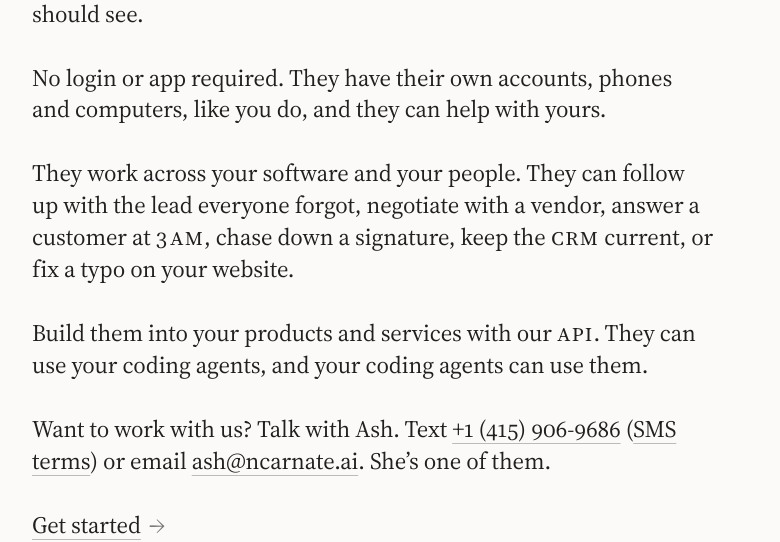
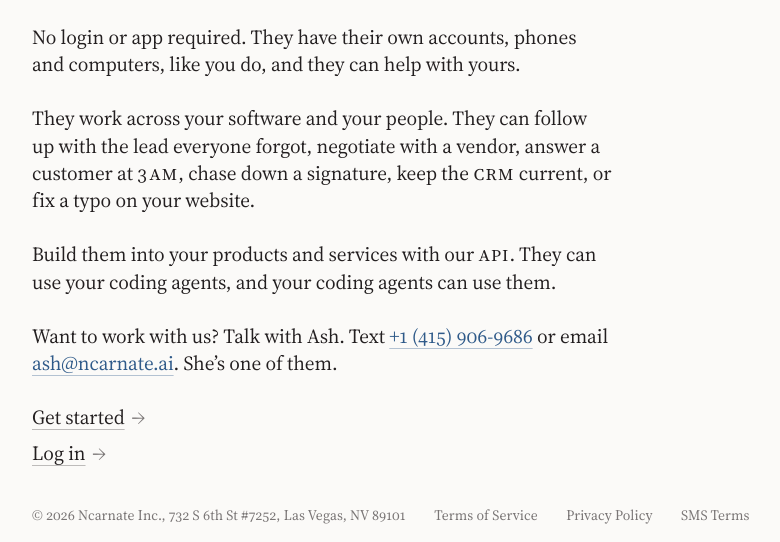
Before and after one commit to ncarnate/ncarnate_ai, a plain HTML site: page index.html in a window 1280 px wide. Shown: the part 258-800 px from the top of the page, without its empty margins (32-812 px from the left). Drawn offline with Linux system fonts and the light colour scheme.

Commit message:
footer on the first screen for 10DLC review, Ash's number and email in ink blue
- body is border-box, so its padding no longer pushes the footer below the first screen
- spacing and type ease on short windows, so a laptop shows the page through the footer
- Ash's number and email in a muted ink blue, the only links that take colour
- the SMS terms link beside the number moves to the footer alone
- footer reads © 2026, then Terms of Service, Privacy Policy, SMS Terms

```diff
--- a/index.html
+++ b/index.html
@@ -33,6 +33,9 @@
       --ink: #231f20; /* the black the mark was drawn in */
       --quiet: color-mix(in oklab, var(--ink) 56%, var(--paper));
       --rule: color-mix(in oklab, var(--ink) 26%, var(--paper));
+      /* An ink blue, oklch(46% 0.09 252): the colour of a fountain-pen line, not a browser
+         default. Dark enough to sit with the type at 6.8:1, so it marks rather than shouts. */
+      --reach: #2f5a89;
       --weight: 400;
       --settle: cubic-bezier(0.2, 0.8, 0.2, 1);
       --margin: clamp(1.5rem, 5vw, 5rem);
@@ -44,6 +47,7 @@
       :root {
         --paper: #131211;
         --ink: #e9e6e1;
+        --reach: #9cbde0; /* the same hue lifted to oklch(78% 0.065 250), so it reads as one colour */
         /* Light type on a dark ground reads heavier than the same weight on paper. Taking
            weight back keeps the page the same colour in both schemes. */
         --weight: 360;
@@ -59,19 +63,26 @@
 
     body {
       margin: 0;
+      /* Border-box, or the padding adds to the 100svh and the footer always starts below the
+         first screen, even on a window tall enough for the whole page. */
+      box-sizing: border-box;
       min-height: 100svh;
       display: grid;
       grid-template-rows: auto 1fr auto;
-      /* Above and below the mark: the page margin, but never less than the space between
-         paragraphs. On a phone the 24px margin would crowd the mark against the text. */
-      --space: max(var(--margin), 2.5em);
+      /* Above and below the mark, and under the footer: the page margin, eased on a short
+         window, but never less than the space between paragraphs. On a phone the 24px margin
+         would crowd the mark against the text. */
+      --space: max(min(var(--margin), 7svh), 2.5em);
       padding: var(--space) var(--margin);
       padding-left: max(var(--margin), env(safe-area-inset-left));
       padding-right: max(var(--margin), env(safe-area-inset-right));
-      padding-bottom: max(var(--margin), env(safe-area-inset-bottom));
+      padding-bottom: max(var(--space), env(safe-area-inset-bottom));
       font-family: "Source Serif", Georgia, serif;
       font-weight: var(--weight);
-      font-size: clamp(1.1875rem, 0.95rem + 0.65vw, 1.6875rem);
+      /* Sized by the window's width, and also by its height, so on a laptop the whole page,
+         footer included, fits the first screen and a 10DLC reviewer sees the company and its
+         legal pages without scrolling. A phone keeps its floor and scrolls. */
+      font-size: clamp(1.1875rem, min(0.95rem + 0.65vw, 3svh - 0.25rem), 1.6875rem);
       line-height: 1.36;
       letter-spacing: -0.004em;
       font-kerning: normal;
@@ -154,6 +165,13 @@
       text-decoration-color: currentColor;
     }
 
+    /* Only the number and the address take colour, so the two ways to reach Ash stand apart
+       from the actions and the legal pages, which stay in ink. */
+    [data-reach] {
+      color: var(--reach);
+      text-decoration-color: color-mix(in oklab, var(--reach) 34%, var(--paper));
+    }
+
     [data-reach=sms] {
       white-space: nowrap;
     }
@@ -182,11 +200,13 @@
       }
     }
 
+    /* In the flow, right under the actions: it never covers the text, and it sits close
+       enough to reach the first screen. */
     footer {
       display: flex;
       flex-wrap: wrap;
       gap: 0.4em 2em;
-      margin-top: 4.5rem;
+      margin-top: 2.75em;
       font-size: clamp(0.8125rem, 0.77rem + 0.15vw, 0.9375rem);
       /* The display drawing runs thin this small; a little weight stands in for the text cut. */
       font-weight: calc(var(--weight) + 30);
@@ -246,7 +266,7 @@
 
     <p>Build them into your products and services with our <abbr>API</abbr>. They can use your coding agents, and your coding agents can use them.</p>
 
-    <p>Want to work with us? Talk with Ash.<span class="reach" hidden> Text <a data-reach="sms"></a> (<a href="https://app.ncarnate.ai/legal/sms">SMS terms</a>) or email <a data-reach="mail"></a>.</span> She’s one of them.</p>
+    <p>Want to work with us? Talk with Ash.<span class="reach" hidden> Text <a data-reach="sms"></a> or email <a data-reach="mail"></a>.</span> She’s one of them.</p>
     <script>
       // Ash's number and address are assembled here, never written out whole, so scrapers
       // that read the raw HTML find nothing to harvest. Without JavaScript the clause stays
@@ -271,11 +291,11 @@
   </main>
 
   <footer>
-    <p>Copyright © 2026 Ncarnate Inc., 732 S 6th St #7252, Las Vegas, NV 89101</p>
+    <p>© 2026 Ncarnate Inc., 732 S 6th St #7252, Las Vegas, NV 89101</p>
     <ul>
-      <li><a href="https://app.ncarnate.ai/legal/privacy">Privacy policy</a></li>
-      <li><a href="https://app.ncarnate.ai/legal/terms">Terms of service</a></li>
-      <li><a href="https://app.ncarnate.ai/legal/sms">SMS terms</a></li>
+      <li><a href="https://app.ncarnate.ai/legal/terms">Terms of Service</a></li>
+      <li><a href="https://app.ncarnate.ai/legal/privacy">Privacy Policy</a></li>
+      <li><a href="https://app.ncarnate.ai/legal/sms">SMS Terms</a></li>
     </ul>
   </footer>
 </body>
```
